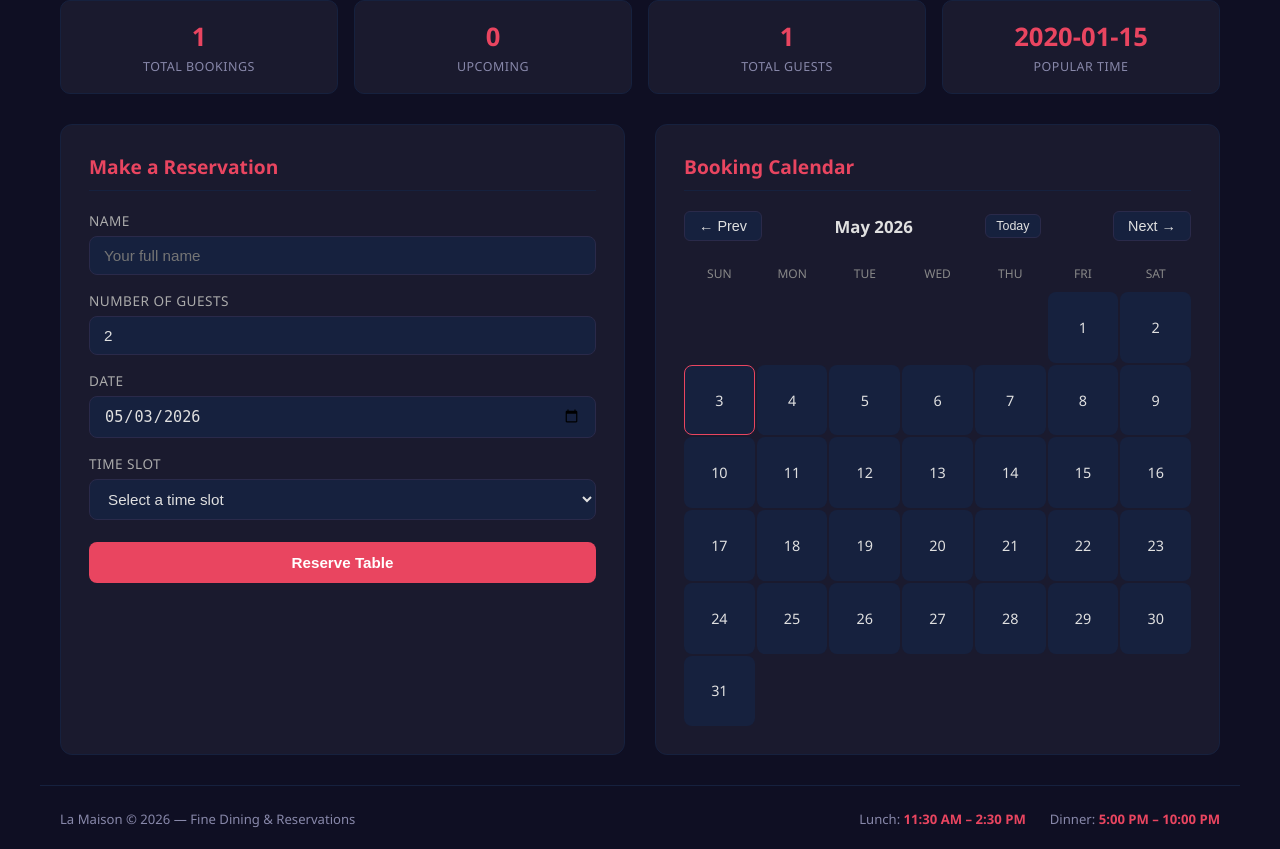
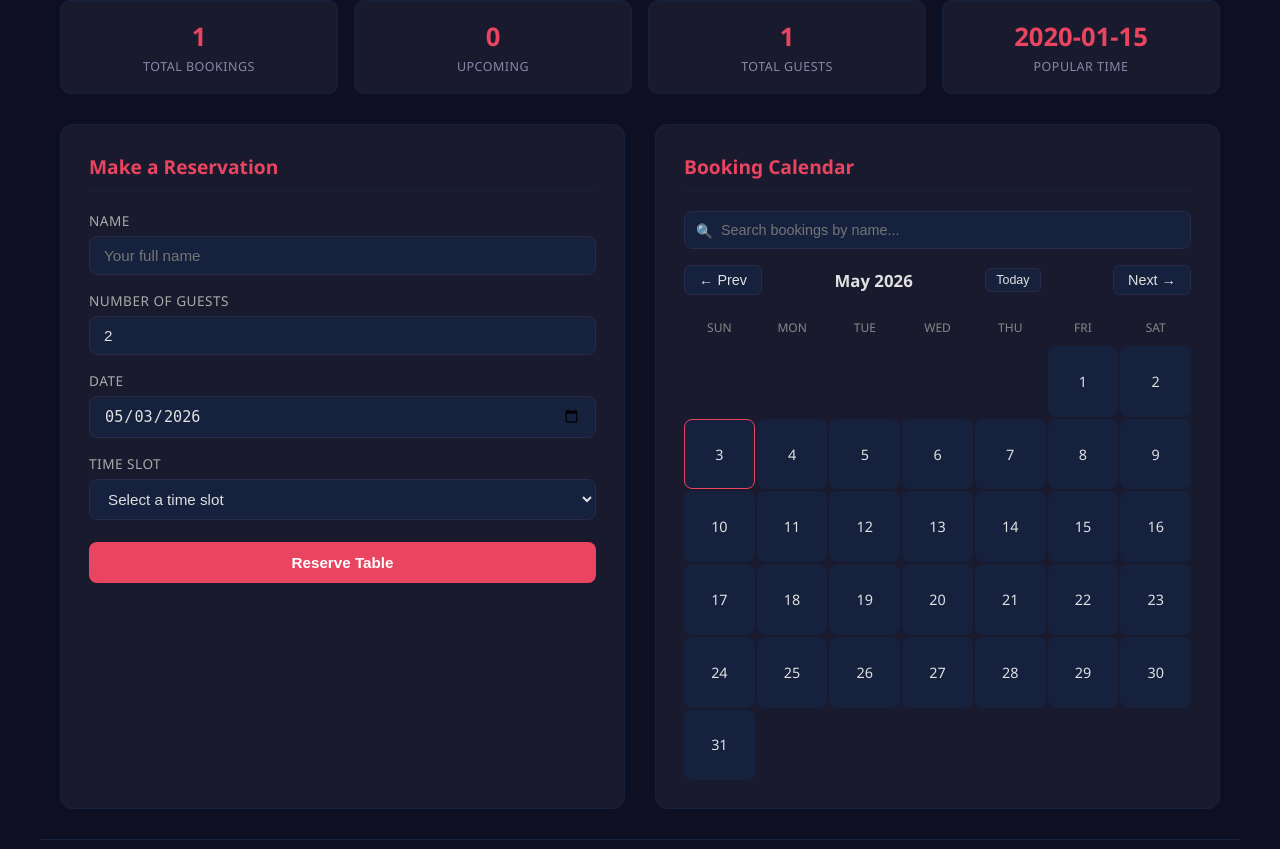
Before and after one commit to ShubhamDevops07/restaurant-booking, a Flask app: page / in a window 1280 px wide. Shown: the part 104-953 px from the top of the page. Before the commit the page ends 931 px from the top, so only its background shows below. Run offline with Flask 2, Linux system fonts and the light colour scheme; tables that the repository leaves empty hold one stand-in row (values such as "Sample post").

Commit message:
Add booking search feature with live filtering by guest name
Adds a search bar to the calendar panel that lets users quickly find
bookings by guest name with debounced API calls. Clicking a search
result navigates the calendar to that booking's date. Backend adds
a /api/bookings/search endpoint with LIKE-based name matching.

https://claude.ai/code/session_013rZtwW7eBXgbwXQwcYnEa7

```diff
--- a/app.py
+++ b/app.py
@@ -124,6 +124,29 @@ def api_stats():
     })
 
 
+@app.route("/api/bookings/search")
+def search_bookings():
+    query = request.args.get("q", "").strip()
+    if not query:
+        return jsonify([])
+    conn = get_db()
+    bookings = conn.execute(
+        "SELECT * FROM bookings WHERE name LIKE ? ORDER BY date, time",
+        (f"%{query}%",),
+    ).fetchall()
+    conn.close()
+    return jsonify([
+        {
+            "id": b["id"],
+            "name": b["name"],
+            "guests": b["guests"],
+            "date": b["date"],
+            "time": b["time"],
+        }
+        for b in bookings
+    ])
+
+
 @app.route("/health")
 def health():
     status = {"status": "healthy", "timestamp": datetime.utcnow().isoformat() + "Z"}
--- a/templates/index.html
+++ b/templates/index.html
@@ -266,6 +266,45 @@
         footer .hours span { color: #e94560; font-weight: 600; }
         footer select optgroup { color: #aaa; font-style: normal; }
 
+        /* Search */
+        .search-box {
+            margin-bottom: 16px;
+            position: relative;
+        }
+        .search-box input {
+            width: 100%;
+            padding: 10px 14px 10px 36px;
+            background: #16213e;
+            border: 1px solid #2a2a4a;
+            border-radius: 8px;
+            color: #e0e0e0;
+            font-size: 0.9rem;
+            transition: border-color 0.2s;
+        }
+        .search-box input:focus {
+            outline: none;
+            border-color: #e94560;
+        }
+        .search-box .search-icon {
+            position: absolute;
+            left: 12px;
+            top: 50%;
+            transform: translateY(-50%);
+            color: #666;
+            font-size: 0.85rem;
+            pointer-events: none;
+        }
+        .search-results {
+            margin-top: 12px;
+        }
+        .search-results .search-heading {
+            color: #8888aa;
+            font-size: 0.8rem;
+            text-transform: uppercase;
+            letter-spacing: 0.5px;
+            margin-bottom: 8px;
+        }
+
         /* Responsive */
         @media (max-width: 768px) {
             .container { grid-template-columns: 1fr; }
@@ -353,6 +392,14 @@
         <!-- Calendar -->
         <div class="panel">
             <h2>Booking Calendar</h2>
+            <div class="search-box">
+                <span class="search-icon">&#128269;</span>
+                <input type="text" id="searchInput" placeholder="Search bookings by name..." oninput="searchBookings(this.value)">
+            </div>
+            <div class="search-results" id="searchResults" style="display:none;">
+                <div class="search-heading" id="searchHeading"></div>
+                <div id="searchList"></div>
+            </div>
             <div class="cal-nav">
                 <button onclick="changeMonth(-1)">&larr; Prev</button>
                 <span id="calTitle"></span>
@@ -560,6 +607,54 @@
             });
         });
 
+        let searchTimeout = null;
+        function searchBookings(query) {
+            clearTimeout(searchTimeout);
+            const results = document.getElementById('searchResults');
+            const list = document.getElementById('searchList');
+            const heading = document.getElementById('searchHeading');
+
+            if (!query.trim()) {
+                results.style.display = 'none';
+                return;
+            }
+
+            searchTimeout = setTimeout(() => {
+                fetch(`/api/bookings/search?q=${encodeURIComponent(query.trim())}`)
+                    .then(r => r.json())
+                    .then(data => {
+                        results.style.display = 'block';
+                        heading.textContent = `${data.length} result${data.length !== 1 ? 's' : ''} found`;
+                        if (data.length === 0) {
+                            list.innerHTML = '<div class="no-bookings">No matching bookings</div>';
+                        } else {
+                            list.innerHTML = data.map(b => `
+                                <div class="booking-card" style="cursor:pointer;" onclick="jumpToBooking('${b.date}')">
+                                    <div class="booking-info">
+                                        <span class="b-name">${b.name}</span>
+                                        <span class="b-meta">${b.date}</span>
+                                        <span class="b-meta">${b.time}</span>
+                                        <span class="b-meta">${b.guests} guest${b.guests > 1 ? 's' : ''}</span>
+                                    </div>
+                                    <button class="btn btn-cancel" onclick="event.stopPropagation(); cancelBooking(${b.id})">Cancel</button>
+                                </div>
+                            `).join('');
+                        }
+                    });
+            }, 300);
+        }
+
+        function jumpToBooking(dateStr) {
+            const d = new Date(dateStr + 'T12:00:00');
+            calYear = d.getFullYear();
+            calMonth = d.getMonth();
+            selectedDate = dateStr;
+            renderCalendar();
+            showDay(dateStr);
+            document.getElementById('searchInput').value = '';
+            document.getElementById('searchResults').style.display = 'none';
+        }
+
         function cancelBooking(id) {
             if (!confirm('Cancel this booking?')) return;
             fetch(`/cancel/${id}`, { method: 'POST' })
```
